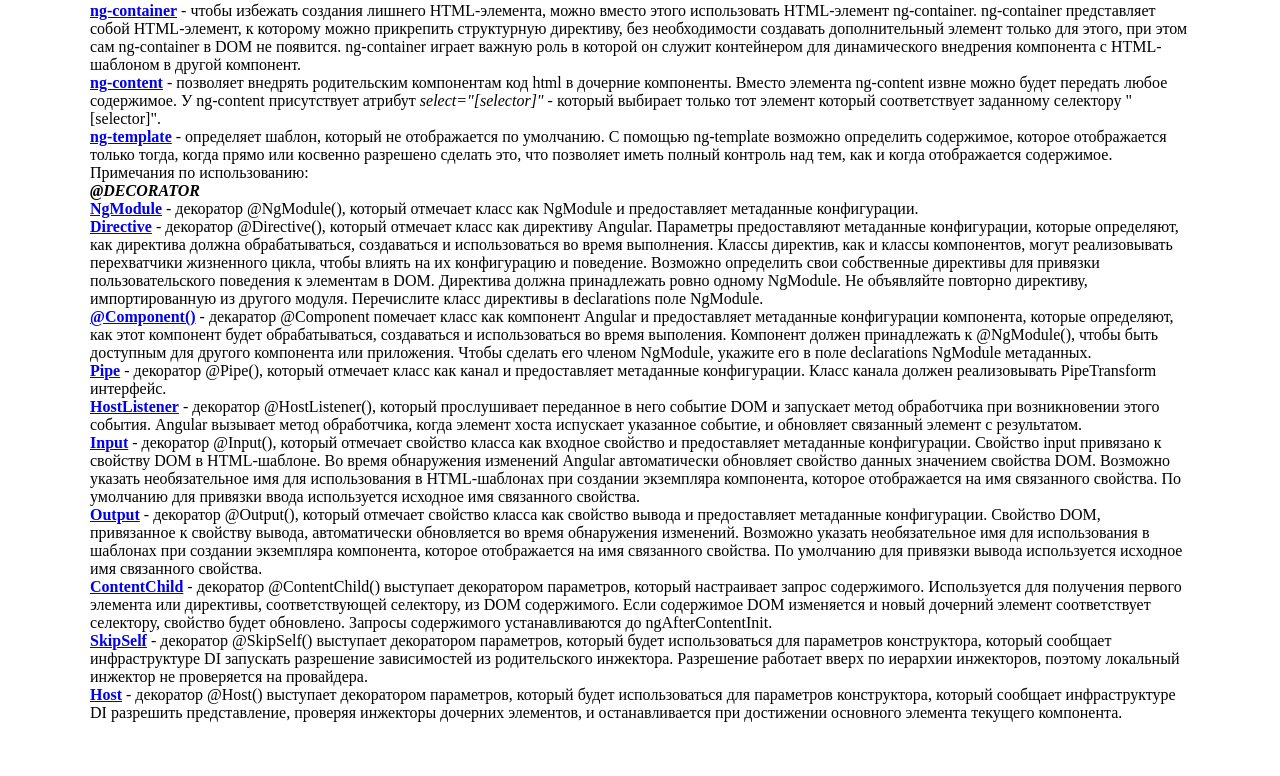
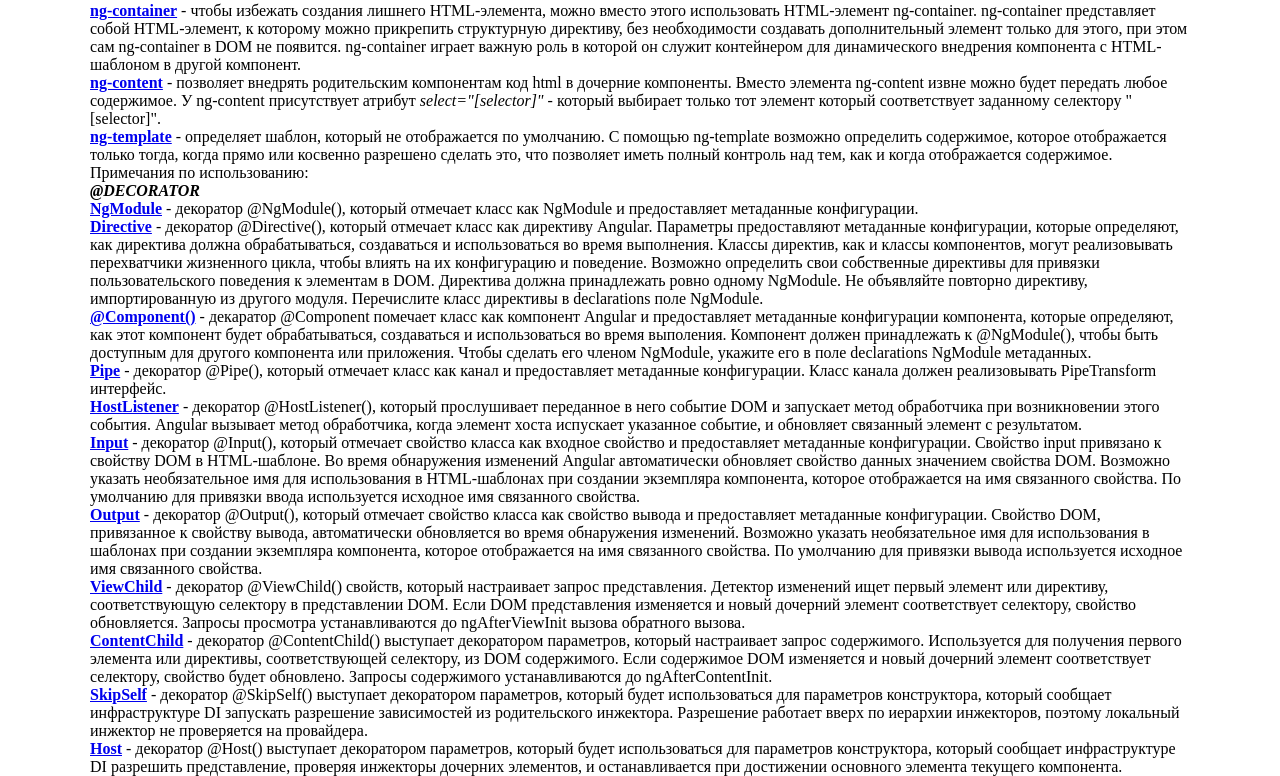
Before and after one commit to ArtemKashirin/API, an Angular app: page / in a window 1280 px wide. Shown: the part 394-1170 px from the top of the page. Before the commit the page ends 1116 px from the top, so only its background shows below. Built offline with nearby package versions, Linux system fonts and the light colour scheme.

Commit message:
DECORATOR: ViewChild

```diff
--- a/src/app/app.component.html
+++ b/src/app/app.component.html
@@ -22,6 +22,7 @@
 <app-host-listener></app-host-listener>
 <app-input></app-input>
 <app-output></app-output>
+<app-view-child></app-view-child>
 <app-content-child></app-content-child>
 <app-skip-self></app-skip-self>
 <app-host></app-host>
--- a/src/app/app.module.ts
+++ b/src/app/app.module.ts
@@ -31,6 +31,7 @@
 import { HostComponent } from './decorator/host/host.component';
 import { NgModuleComponent } from './decorator/ng-module/ng-module.component';
 import { PipeComponent } from './decorator/pipe/pipe.component';
+import { ViewChildComponent } from './decorator/view-child/view-child.component';
 
 
 @NgModule({
@@ -64,6 +65,7 @@
     HostComponent,
     NgModuleComponent,
     PipeComponent,
+    ViewChildComponent,
   ],
   imports: [
     BrowserModule,
--- /dev/null
+++ b/src/app/decorator/view-child/view-child.component.html
@@ -0,0 +1,28 @@
+<p><b><a [href] = "this.ViewChild">ViewChild</a></b> - декоратор @ViewChild() свойств, который настраивает запрос представления.
+  Детектор изменений ищет первый элемент или директиву, соответствующую селектору в представлении DOM. Если DOM представления
+  изменяется и новый дочерний элемент соответствует селектору, свойство обновляется. Запросы просмотра устанавливаются до ngAfterViewInit
+  вызова обратного вызова.</p>
+<!--  <div #vc>-->
+<!--    <p>Свойства метаданных:</p>-->
+<!--    <ul>-->
+<!--      <li><i>селектор</i> - тип директивы или имя, используемое для запроса;</li>-->
+<!--      <li><i>read</i> - используется для чтения другого токена из запрошенного элемента;</li>-->
+<!--      <li><i>static</i> - true для разрешения результатов запроса до запуска обнаружения изменений, false для разрешения после обнаружения-->
+<!--        изменений. По умолчанию false.</li>-->
+<!--    </ul>-->
+<!--    <p>Поддерживаются следующие селекторы:</p>-->
+<!--    <ul>-->
+<!--      <li><i>любой класс с декоратором или @Component и @Directive;</i></li>-->
+<!--      <li><i>ссылочная переменная шаблона в виде строки;</i></li>-->
+<!--      <li><i>любой сервис, определенный в дереве дочерних компонентов текущего компонента;</i></li>-->
+<!--      <li><i>любой провайдер, определенный с помощью строкового токена;</i></li>-->
+<!--      <li><i>TemplateRef.</i></li>-->
+<!--    </ul>-->
+<!--    <p>Следующие значения поддерживаются read</p>-->
+<!--    <ul>-->
+<!--      <li><i>любой класс с декоратором или @Component@Directive;</i></li>-->
+<!--      <li><i>любой сервис, определенный на инжекторе компонента, который соответствует selector этому запросу;</i></li>-->
+<!--      <li><i>любой провайдер, определенный с помощью строкового токена;</i></li>-->
+<!--      <li><i>TemplateRef, ElementRef и ViewContainerRef.</i></li>-->
+<!--    </ul>-->
+<!--  </div>-->
--- /dev/null
+++ b/src/app/decorator/view-child/view-child.component.ts
@@ -0,0 +1,21 @@
+import {AfterViewInit, Component, ElementRef, OnInit, ViewChild} from '@angular/core';
+
+@Component({
+  selector: 'app-view-child',
+  templateUrl: './view-child.component.html',
+  styleUrls: ['./view-child.component.scss']
+})
+export class ViewChildComponent implements OnInit, AfterViewInit {
+  public ViewChild: string = 'https://angular.io/api/core/ViewChild';
+  @ViewChild('vc') vc: ElementRef;
+
+  constructor() {
+  }
+
+  ngOnInit(): void {
+  }
+
+  ngAfterViewInit() {
+    // this.vc.nativeElement.style.background = 'red';
+  }
+}
```
Also changed, not shown: src/app/decorator/view-child/view-child.component.scss (added).
